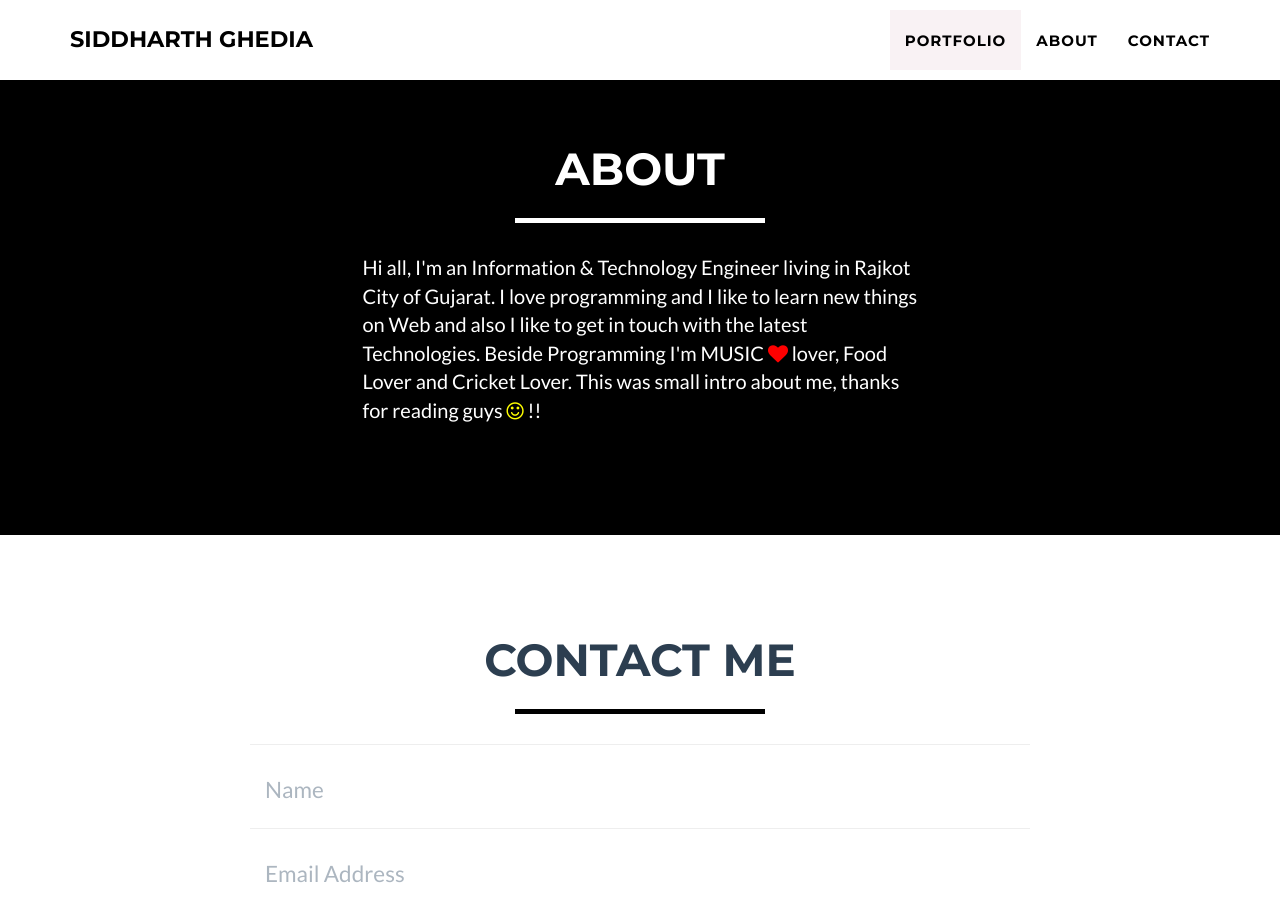
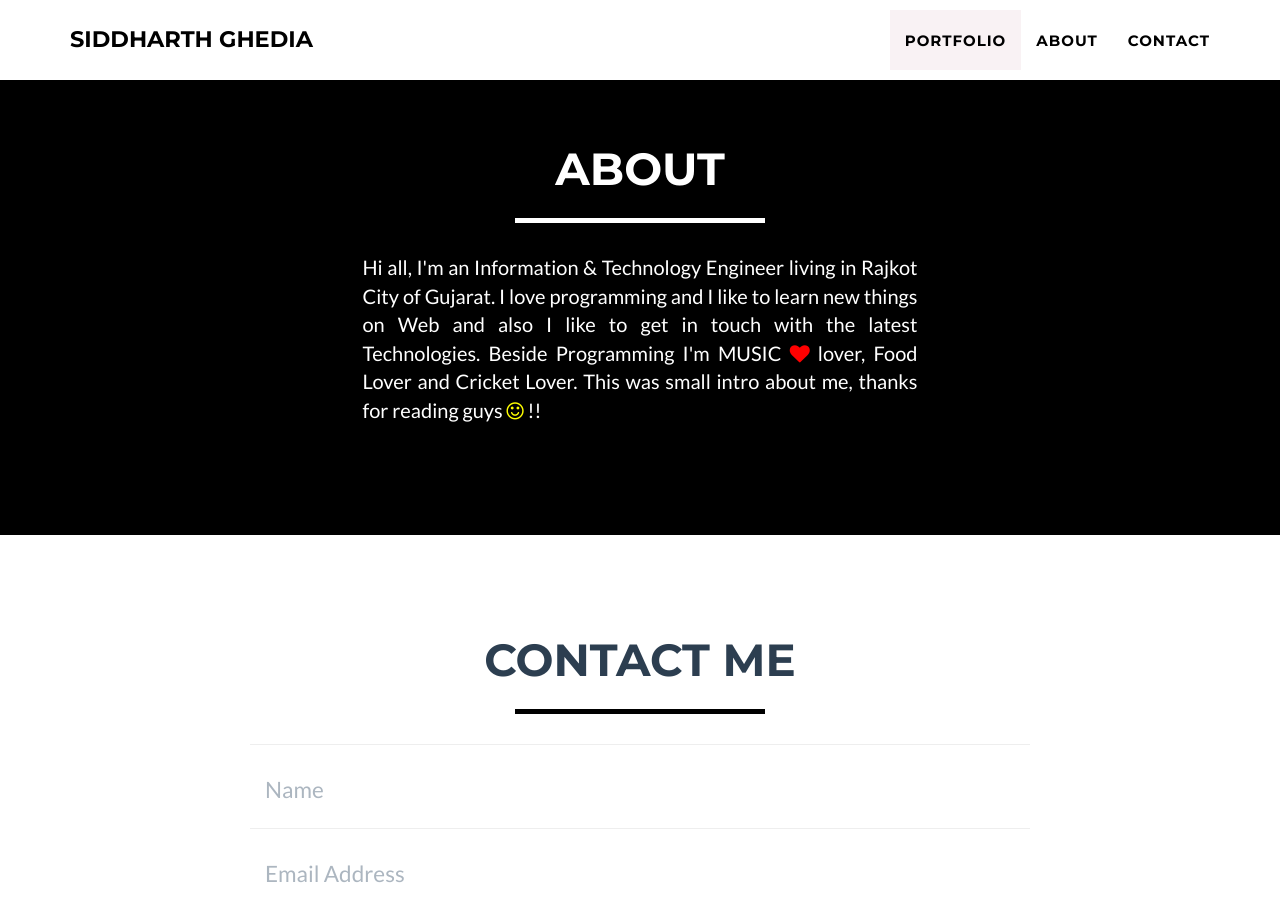
Before and after one commit to siddharthghedia/siddharthghedia.github.io, a Jekyll site: the page built from index.html, in a window 1280 px wide and 900 px high, scrolled down 1795 px. Built offline with Jekyll 4.4.1, drawn with Linux system fonts in a browser that asks for light colours.

Commit message:
Text Justify Added

```diff
--- a/_includes/about.html
+++ b/_includes/about.html
@@ -9,7 +9,7 @@
             </div>
             <div class="row">
                 <div class="col-lg-6 col-lg-offset-3">
-                    <p>
+                    <p class="text-justify">
                         Hi all, I'm an Information & Technology Engineer living in Rajkot City of Gujarat. I love programming and I like to learn new things on Web and also I like to get in touch with the latest Technologies. Beside Programming I'm MUSIC <i class="fa fa-heart" style="color: red;"></i> lover, Food Lover and Cricket Lover. This was small intro about me, thanks for reading guys <i class="fa fa-smile-o" style="color: yellow"></i> !!
                     </p>
                 </div>
```
